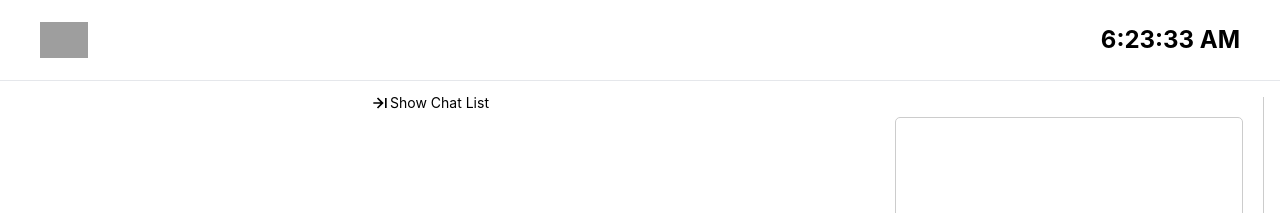
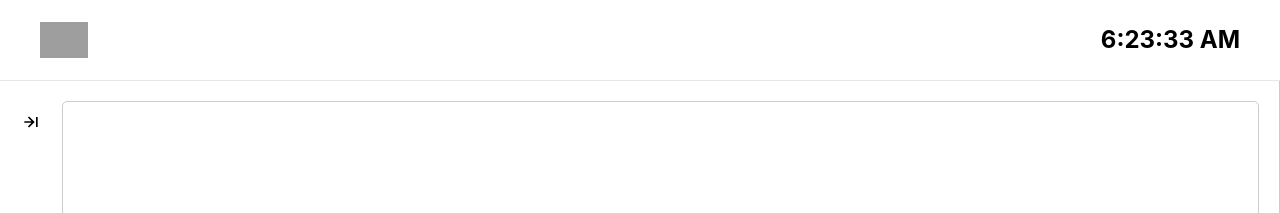
Before and after one commit to su-hwani/ui-final, a React (Create React App) app: page / in a window 1280 px wide. Both pictures are taken after a click on the button 225 px from the left and 119 px from the top of the page. Shown: the top 213 px of the page. Built offline with nearby package versions, Linux system fonts and the light colour scheme; grey boxes are pictures that could not be loaded.

Commit message:
Design: modify show chat list button design

```diff
--- a/src/components/Chat.tsx
+++ b/src/components/Chat.tsx
@@ -23,7 +23,7 @@ export default function Chats({ chatService }: { chatService: ChatService }) {
   };
 
   return (
-    <div className="flex-1 p-4">
+    <div className="flex-1">
       <div
         style={{ display: "flex", height: "90vh", backgroundColor: "white" }}
       >
--- a/src/components/chat_list/ShowChatListButton.tsx
+++ b/src/components/chat_list/ShowChatListButton.tsx
@@ -21,13 +21,12 @@ const ShowChatListButton: React.FC<ShowChatListButtonProps> = ({
 
   return (
     <div
-      className={`flex items-center justify-center px-3 min-h-[44px] py-1 text-black text-sm rounded-md border border-white/20 hover:bg-gray-500/10 h-11 w-full transition-colors duration-200 cursor-pointer ${
+      className={`flex items-center justify-center pl-5 min-h-[44px] py-10 text-black text-sm rounded-md border border-white/20 hover:bg-gray-500/10 h-11 transition-colors duration-200 cursor-pointer ${
         isChatListVisible ? "hidden" : ""
       }`}
       onClick={handleButtonClick}
     >
       <BiArrowToRight className="h-5 w-5" />
-      <span className="truncate">Show Chat List</span>
     </div>
   );
 };
```
